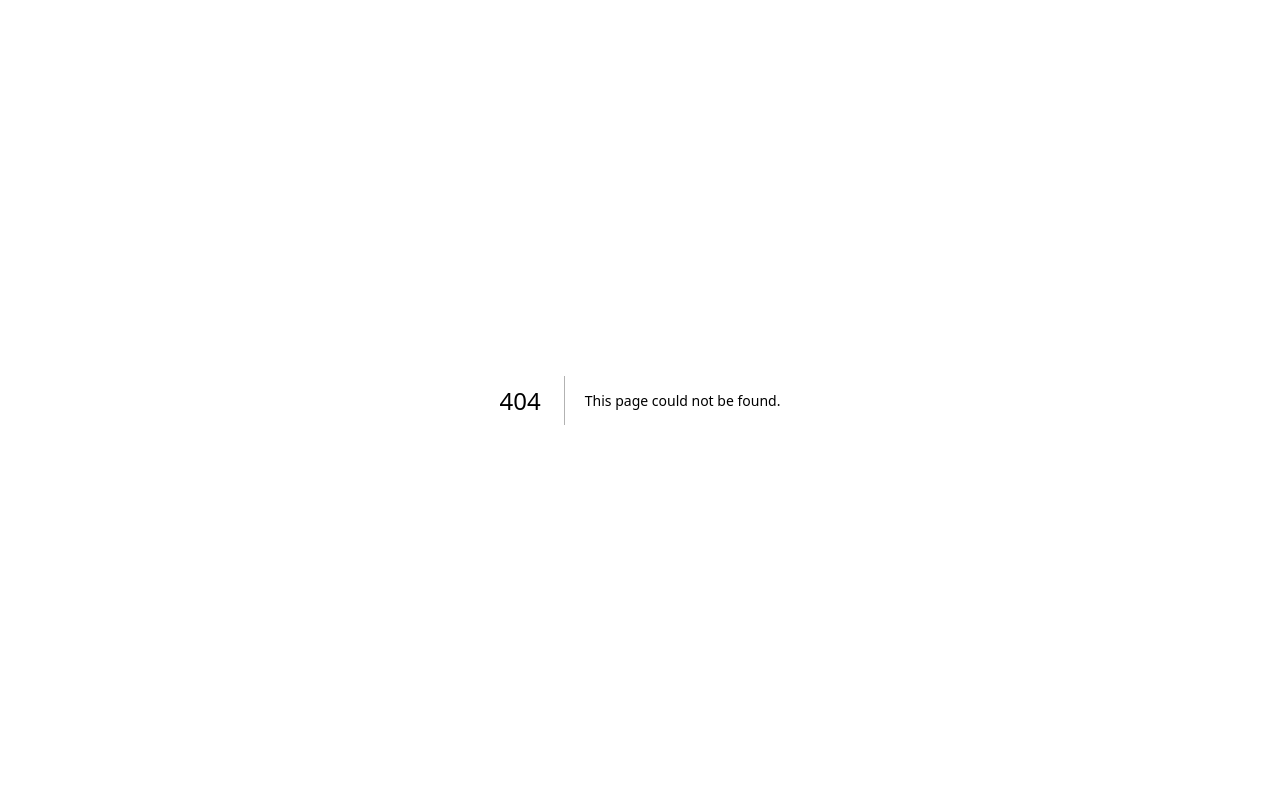
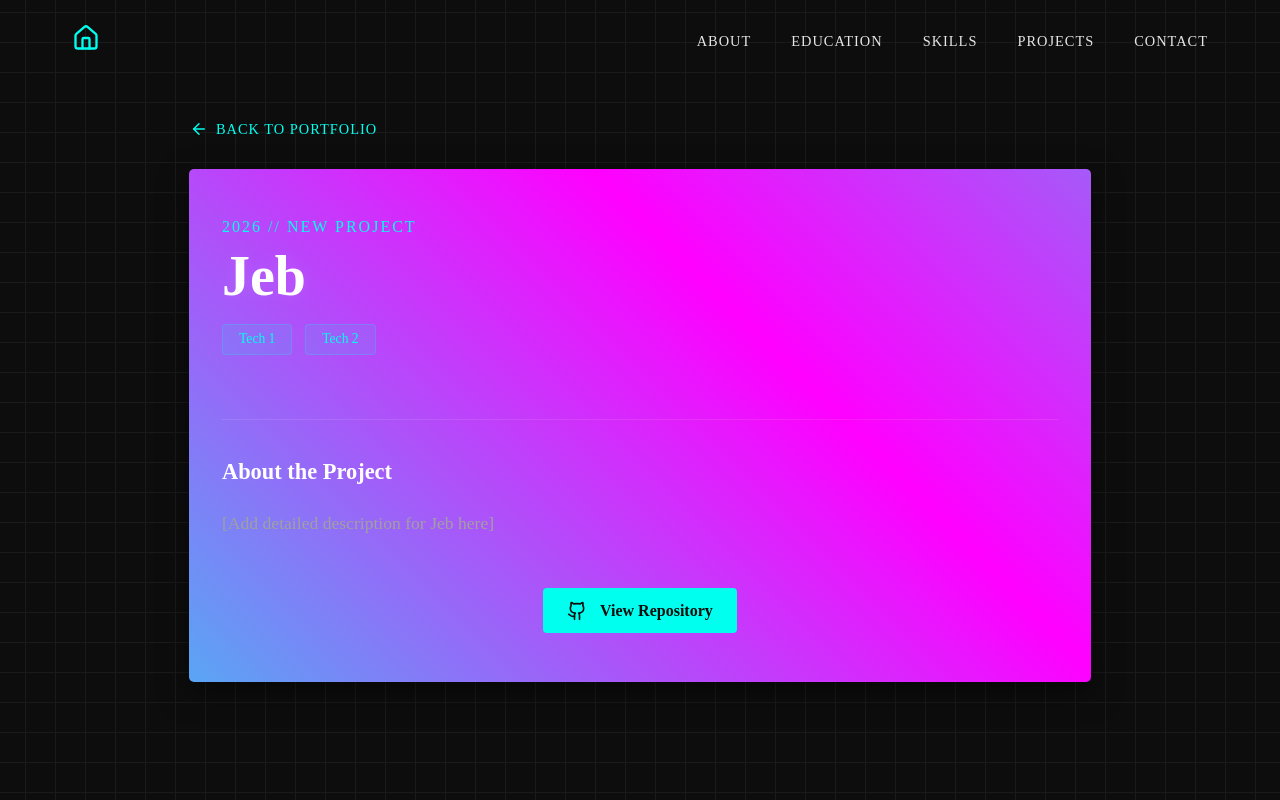
Before and after one commit to Abdul-Malik-0404/Portfolio, a Next.js app: page /projects/jeb in a window 1280 px wide. Before the commit this address had no page. Shown: the top 800 px of the page. Built offline with nearby package versions, Linux system fonts and the light colour scheme.

Commit message:
Add Jeb project boilerplate

```diff
--- /dev/null
+++ b/src/app/projects/jeb/page.js
@@ -0,0 +1,48 @@
+import Link from 'next/link';
+import { ArrowLeft } from 'lucide-react';
+import Navbar from '../../../components/Navbar';
+import Footer from '../../../components/Footer';
+import GithubIcon from '../../../components/GithubIcon';
+
+export default function JebProject() {
+  return (
+    <>
+      <div className="blob blob-1"></div>
+      <div className="blob blob-2"></div>
+      <Navbar />
+
+      <main style={{ paddingTop: '120px', minHeight: '100vh' }}>
+        <div style={{ maxWidth: '900px', margin: '0 auto' }}>
+          <Link href="/#projects" className="back-btn">
+            <ArrowLeft size={18} /> Back to Portfolio
+          </Link>
+
+          <div className="glass-card hypr-border" style={{ padding: '3rem 2rem' }}>
+            <div className="project-detail-header">
+              <span className="project-detail-type">2026 // New Project</span>
+              <h1 className="project-detail-title">Jeb</h1>
+
+              <div className="tech-stack">
+                <span className="tech-badge">Tech 1</span>
+                <span className="tech-badge">Tech 2</span>
+              </div>
+            </div>
+
+            <div className="project-content">
+              <h3 style={{ color: '#fff', marginBottom: '1rem', fontSize: '1.4rem' }}>About the Project</h3>
+              [Add detailed description for Jeb here]
+            </div>
+
+            <div style={{ textAlign: 'center', marginTop: '2rem' }}>
+              <a href="https://github.com/Abdul-Malik-0404/" target="_blank" rel="noopener noreferrer" className="action-btn" style={{ textDecoration: 'none' }}>
+                <GithubIcon size={20} /> View Repository
+              </a>
+            </div>
+          </div>
+        </div>
+      </main >
+
+      <Footer />
+    </>
+  );
+}
```
Also changed, not shown: src/data/projects.js (+11 -0 lines).
